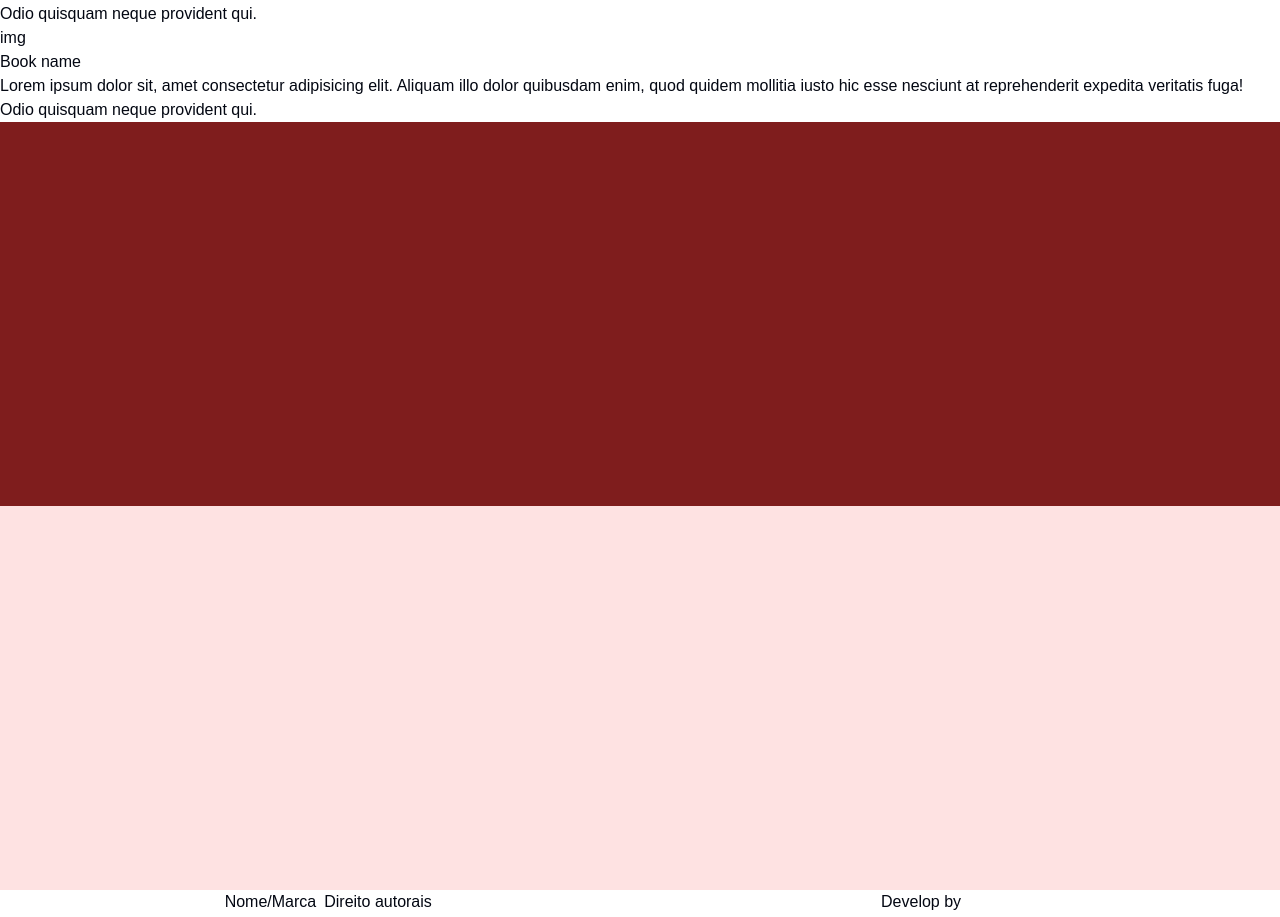
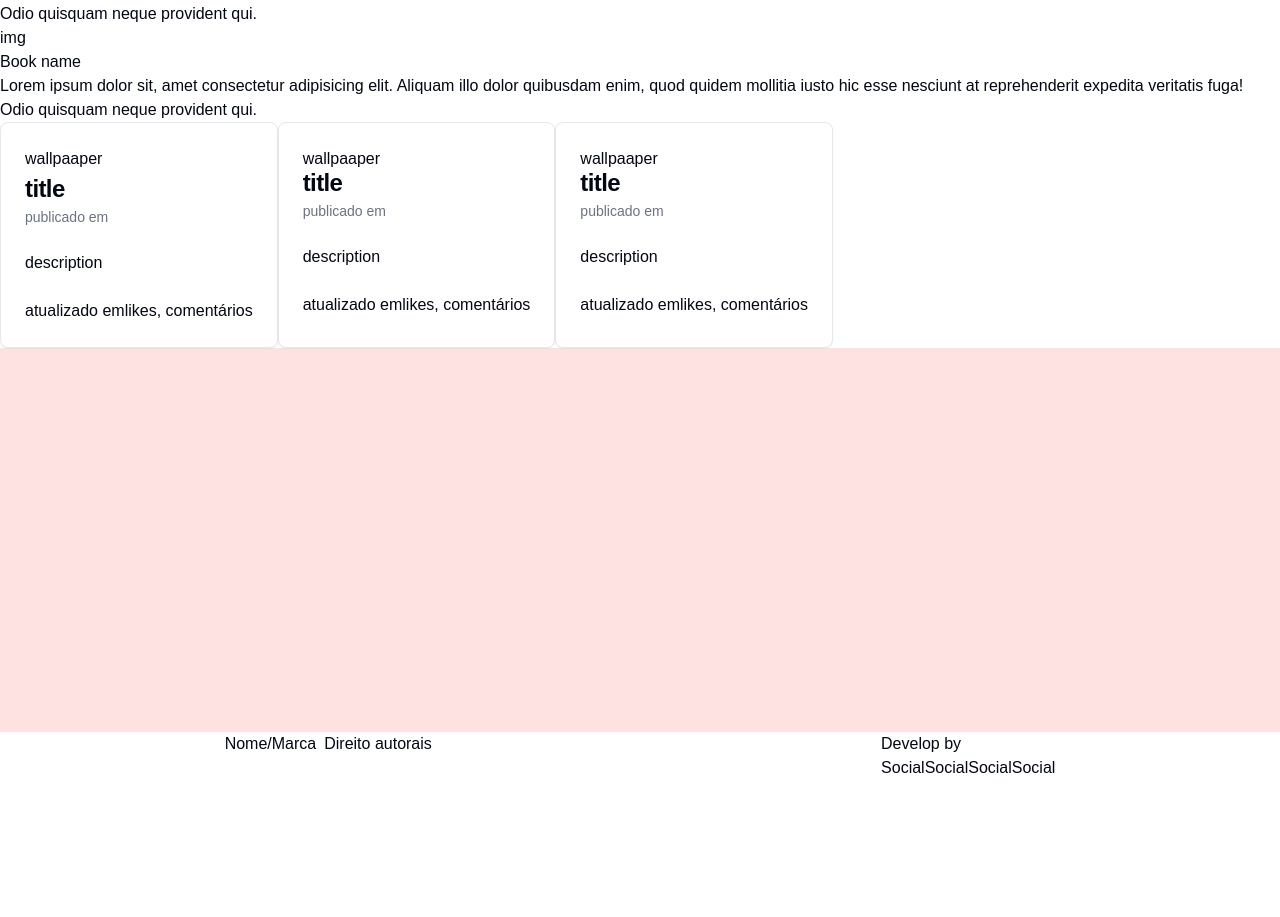
Before and after one commit to fabriciogferreira/fabriciogferreira, a Next.js app: page / in a window 1280 px wide. Shown: the part 2387-3304 px from the top of the page. After the commit the page ends 3167 px from the top, so only its background shows below. Built offline with nearby package versions, Linux system fonts and the light colour scheme.

Commit message:
feat: sketch articles

```diff
--- /dev/null
+++ b/app/_components/Articles.tsx
@@ -0,0 +1,62 @@
+import {
+    Card,
+    CardContent,
+    CardDescription,
+    CardFooter,
+    CardHeader,
+    CardTitle,
+} from "@/components/ui/card"
+
+export default function Articles(){
+    return (
+        <section className="flex">
+            <Card>
+                <CardHeader>
+                    <div>
+
+                    </div>
+                    wallpaaper
+                    <CardTitle>title</CardTitle>
+                    <CardDescription>publicado em</CardDescription>
+                </CardHeader>
+                <CardContent>
+                    <p>description</p>
+                </CardContent>
+                <CardFooter>
+                    <p>atualizado em</p>
+                    <span>likes, comentários</span>
+                </CardFooter>
+            </Card>
+
+            <Card>
+                <CardHeader>
+                    wallpaaper
+                    <CardTitle>title</CardTitle>
+                    <CardDescription>publicado em</CardDescription>
+                </CardHeader>
+                <CardContent>
+                    <p>description</p>
+                </CardContent>
+                <CardFooter>
+                    <p>atualizado em</p>
+                    <span>likes, comentários</span>
+                </CardFooter>
+            </Card>
+
+            <Card>
+                <CardHeader>
+                    wallpaaper
+                    <CardTitle>title</CardTitle>
+                    <CardDescription>publicado em</CardDescription>
+                </CardHeader>
+                <CardContent>
+                    <p>description</p>
+                </CardContent>
+                <CardFooter>
+                    <p>atualizado em</p>
+                    <span>likes, comentários</span>
+                </CardFooter>
+            </Card>
+        </section>
+    )
+}
--- a/app/page.tsx
+++ b/app/page.tsx
@@ -4,6 +4,7 @@
 import Skills from "@/app/_components/Skills";
 import Jobs from "@/app/_components/Jobs";
 import Contact from "@/app/_components/Contact";
+import Articles from "@/app/_components/Articles";
 import BooksRead from "@/app/_components/BooksRead";
 import Testimonials from "@/app/_components/Testimonials";
 import SwitchTheme from "@/components/SwitchTheme";
@@ -30,7 +31,7 @@
         <Contact />
         <Testimonials />
         <BooksRead />
-        <section id={EnumSectionsIds.Articles} className="bg-red-900 h-96"></section>
+        <Articles />
         <section id={EnumSectionsIds.AbouteMe} className="bg-red-100 h-96"></section>
       </main>
       <footer className="flex justify-around">
--- /dev/null
+++ b/components/ui/card.tsx
@@ -0,0 +1,79 @@
+import * as React from "react"
+
+import { cn } from "@/lib/utils"
+
+const Card = React.forwardRef<
+  HTMLDivElement,
+  React.HTMLAttributes<HTMLDivElement>
+>(({ className, ...props }, ref) => (
+  <div
+    ref={ref}
+    className={cn(
+      "rounded-lg border bg-card text-card-foreground shadow-sm",
+      className
+    )}
+    {...props}
+  />
+))
+Card.displayName = "Card"
+
+const CardHeader = React.forwardRef<
+  HTMLDivElement,
+  React.HTMLAttributes<HTMLDivElement>
+>(({ className, ...props }, ref) => (
+  <div
+    ref={ref}
+    className={cn("flex flex-col space-y-1.5 p-6", className)}
+    {...props}
+  />
+))
+CardHeader.displayName = "CardHeader"
+
+const CardTitle = React.forwardRef<
+  HTMLDivElement,
+  React.HTMLAttributes<HTMLDivElement>
+>(({ className, ...props }, ref) => (
+  <div
+    ref={ref}
+    className={cn(
+      "text-2xl font-semibold leading-none tracking-tight",
+      className
+    )}
+    {...props}
+  />
+))
+CardTitle.displayName = "CardTitle"
+
+const CardDescription = React.forwardRef<
+  HTMLDivElement,
+  React.HTMLAttributes<HTMLDivElement>
+>(({ className, ...props }, ref) => (
+  <div
+    ref={ref}
+    className={cn("text-sm text-muted-foreground", className)}
+    {...props}
+  />
+))
+CardDescription.displayName = "CardDescription"
+
+const CardContent = React.forwardRef<
+  HTMLDivElement,
+  React.HTMLAttributes<HTMLDivElement>
+>(({ className, ...props }, ref) => (
+  <div ref={ref} className={cn("p-6 pt-0", className)} {...props} />
+))
+CardContent.displayName = "CardContent"
+
+const CardFooter = React.forwardRef<
+  HTMLDivElement,
+  React.HTMLAttributes<HTMLDivElement>
+>(({ className, ...props }, ref) => (
+  <div
+    ref={ref}
+    className={cn("flex items-center p-6 pt-0", className)}
+    {...props}
+  />
+))
+CardFooter.displayName = "CardFooter"
+
+export { Card, CardHeader, CardFooter, CardTitle, CardDescription, CardContent }
```
